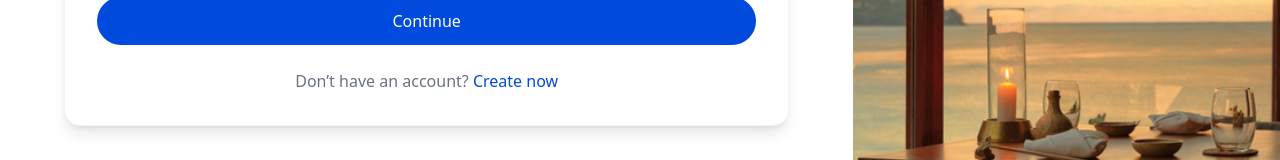
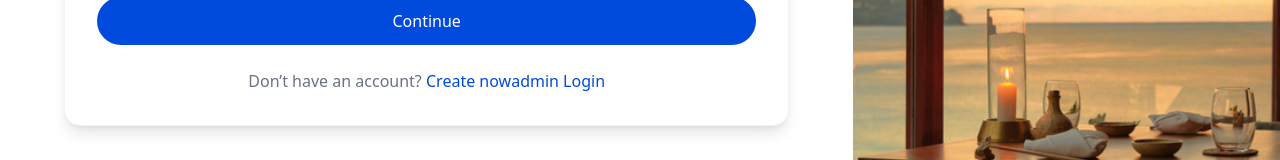
Before and after one commit to Robinsrk07/zomesstay, a React (Vite) app in the folder zomes_stay/: page / in a window 1280 px wide. Shown: the part 463-623 px from the top of the page. Built offline with nearby package versions, Linux system fonts and the light colour scheme; no server answers.

Commit message:
Update LoginPage.jsx

```diff
--- a/zomes_stay/src/pages/LoginPage.jsx
+++ b/zomes_stay/src/pages/LoginPage.jsx
@@ -52,6 +52,9 @@ const LoginPage = () => {
               <Link to="/signup" className="text-[#004ADD] font-medium">
                 Create now
               </Link>
+              <Link to="/admin" className="text-[#004ADD] font-medium">
+                admin Login
+              </Link>
             </p>
           </div>
         </div>
```
